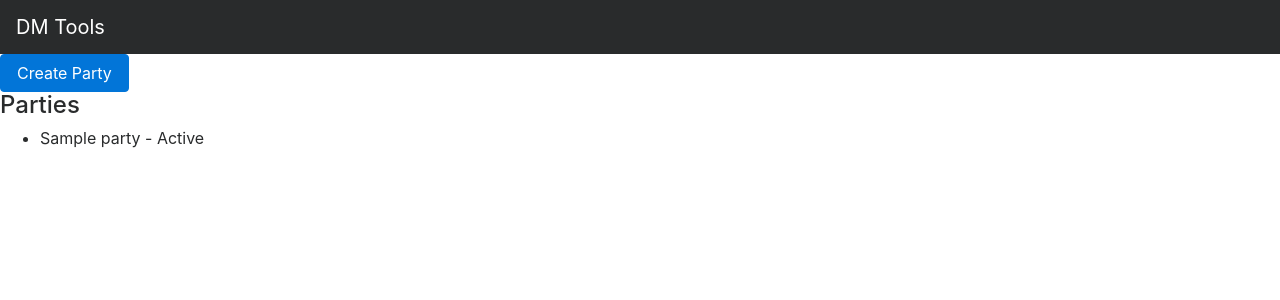
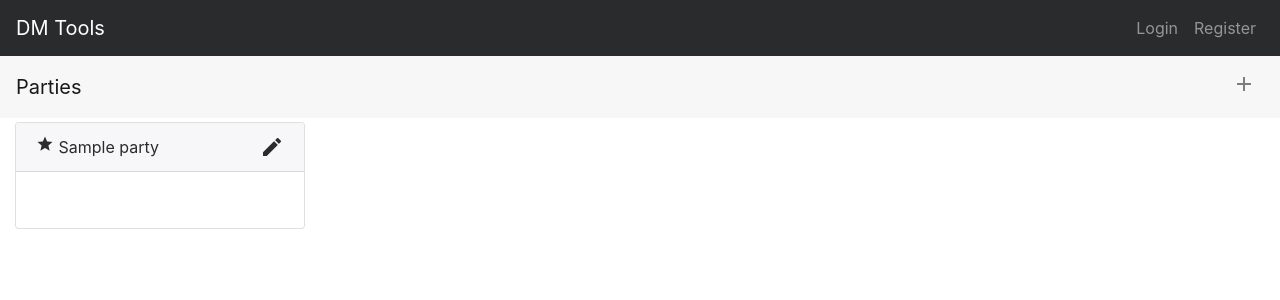
Before and after one commit to acaggiano/dmtools, a Django app: template dmdashboard/templates/dmdashboard/parties.html in a window 1280 px wide. Shown: the top 300 px of the page. Run offline with Django 3.2, Linux system fonts and the light colour scheme; the template is opened without the code that fills it: most values are stand-ins (such as "Sample title", 1, 10 or a date in 2020); parts of the project's set-up code (start-up, migrations or seed data) failed here and were passed over; some libraries are stand-ins or nearby versions.

Commit message:
mostly style changes

```diff
--- a/dmdashboard/templates/dmdashboard/base.html
+++ b/dmdashboard/templates/dmdashboard/base.html
@@ -1,6 +1,7 @@
 {% load static %}
 <!DOCTYPE html>
 <html lang="en">
+
 <head>
     <meta charset="utf-8">
     <meta name="viewport" content="width=device-width, initial-scale=1">
@@ -9,14 +10,10 @@
     <meta name="description" content="">
     <meta name="author" content="">
     <link rel="icon" href="/favicon.ico">
-
     <title></title>
-
     <!-- Bootstrap CSS -->
     <link rel="stylesheet" href="https://maxcdn.bootstrapcdn.com/bootstrap/4.0.0-alpha.6/css/bootstrap.min.css" integrity="sha384-rwoIResjU2yc3z8GV/NPeZWAv56rSmLldC3R/AZzGRnGxQQKnKkoFVhFQhNUwEyJ" crossorigin="anonymous">
-
-    <link href="https://fonts.googleapis.com/icon?family=Material+Icons"
-      rel="stylesheet">
+    <link href="https://fonts.googleapis.com/icon?family=Material+Icons" rel="stylesheet">
     <!-- My CSS -->
     <!-- <link rel="stylesheet" href="css/style.css"> -->
     <style type="text/css">
@@ -29,37 +26,61 @@
         z-index: 10000;
         top: 60px;
     }
+
     li:empty {
         display: none;
     }
 
-    .card:not(.flash){
+    #main .card {
         height: 100%;
     }
-    .material-button {
-        position: absolute;
-        bottom: 30px;
-        right: 30px;
-        padding: 0;
-        border: none;
-        background-color: #CC1111;
-        color: #fff;
-        width: 56px;
-        height: 56px;
-        font-size: 30px;
-        border-radius: 100%;
+    /* Rules for sizing the icon. */
+
+    .material-icons.md-18 {
+        font-size: 18px;
+    }
+
+    .material-icons.md-24 {
+        font-size: 24px;
+    }
+
+    .material-icons.md-36 {
+        font-size: 36px;
+    }
+
+    .material-icons.md-48 {
+        font-size: 48px;
+    }
+    /* Rules for using icons as black on a light background. */
+
+    .material-icons.md-dark {
+        color: rgba(0, 0, 0, 0.54);
+    }
+
+    .material-icons.md-dark.md-inactive {
+        color: rgba(0, 0, 0, 0.26);
+    }
+    /* Rules for using icons as white on a dark background. */
+
+    .material-icons.md-light {
+        color: rgba(255, 255, 255, 1);
+    }
+
+    .material-icons.md-light.md-inactive {
+        color: rgba(255, 255, 255, 0.3);
     }
     </style>
 </head>
+
 <body>
     <nav class="navbar navbar-toggleable-md navbar-inverse bg-inverse">
         <button class="navbar-toggler navbar-toggler-right" type="button" data-toggle="collapse" data-target="#navbarSupportedContent" aria-controls="navbarSupportedContent" aria-expanded="false" aria-label="Toggle navigation">
             <span class="navbar-toggler-icon"></span>
         </button>
         <a class="navbar-brand" href="{% url 'index' %}">DM Tools</a>
-      {% if user.is_authenticated %}
         <div class="collapse navbar-collapse" id="navbarSupportedContent">
             <ul class="navbar-nav ml-auto">
+                {% if user.is_authenticated %}
                 <li class="nav-item">
                     <a href="{% url 'parties' %}" class="nav-link">Parties</a>
                 </li>
@@ -69,23 +90,28 @@
                 <li class="nav-item">
                     <a class="nav-link" href="{% url 'logout' %}">Log Out</a>
                 </li>
+                {% else %}
+                <li class="nav-item">
+                    <a class="nav-link" href="{% url 'login' %}">Login</a>
+                </li>
+                <li class="nav-item">
+                    <a class="nav-link" href="{% url 'register' %}">Register</a>
+                </li>
+                {% endif %}
+            </ul>
         </div>
-      {% endif %}
     </nav>
-
     <main>
         {% block content %} {% endblock %}
     </main>
-
     <!-- Vendor Scripts -->
     <!-- <script src="https://unpkg.com/vue" type="text/javascript"></script> -->
     <script src="https://code.jquery.com/jquery-3.2.1.min.js" integrity="sha256-hwg4gsxgFZhOsEEamdOYGBf13FyQuiTwlAQgxVSNgt4=" crossorigin="anonymous"></script>
     <script src="https://cdnjs.cloudflare.com/ajax/libs/tether/1.4.0/js/tether.min.js" integrity="sha384-DztdAPBWPRXSA/3eYEEUWrWCy7G5KFbe8fFjk5JAIxUYHKkDx6Qin1DkWx51bBrb" crossorigin="anonymous"></script>
     <script src="https://maxcdn.bootstrapcdn.com/bootstrap/4.0.0-alpha.6/js/bootstrap.min.js" integrity="sha384-vBWWzlZJ8ea9aCX4pEW3rVHjgjt7zpkNpZk+02D9phzyeVkE+jo0ieGizqPLForn" crossorigin="anonymous"></script>
-
     <!-- My Scripts -->
     <script type="text/javascript" src="{% static 'utils.js' %}"></script>
     <script type="text/javascript" src="{% static 'initiatives.js' %}"></script>
+</body>
 
-  </body>
 </html>
--- a/dmdashboard/templates/dmdashboard/parties.html
+++ b/dmdashboard/templates/dmdashboard/parties.html
@@ -1,32 +1,40 @@
-{% extends 'dmdashboard/base.html' %}
+{% extends 'dmdashboard/base.html' %} {% block content %}
 
-{% block content %}
-<style type="text/css">
-  .flash {
-    position: absolute;
-    right: 25%;
-    left: 25%;
-    padding: 10px;
-    box-shadow: 2px 2px 2px #333;
-    z-index: 10000;
-    top: 60px;
-  }
-</style>
-{% include 'dmdashboard/partials/party-modal.html' %}
-{% include 'dmdashboard/partials/edit-party.html' %}
-
+{% include 'dmdashboard/partials/party-modal.html' %} {% include 'dmdashboard/partials/edit-party.html' %}
 <div class="flash card col-lg-6 ml-auto mr-auto text-white card-success text-center"></div>
-<a href="" class="btn btn-primary" data-toggle="modal" data-target="#create-party">Create Party</a>
-<div class="row">
-    <div id="parties" class="col">
-        <h4>Parties</h4>
-        <ul>
-        	{% for party in parties %}
-        	<li><a data-toggle="modal" data-target="#edit-party" data-slug="{{ party.slug }}" class="party-link">{{ party.name }}</a> {% if party.id == active.id %} - Active {% endif %}</li>
-        	{% empty %}
-        	<li>You ain't got no parties</li>
-        	{% endfor %}
-        </ul>
+<nav class="navbar navbar-toggleable-md navbar-light bg-faded">
+    <button class="navbar-toggler navbar-toggler-right" type="button" data-toggle="collapse" data-target="#navbarSupportedContent" aria-controls="navbarSupportedContent" aria-expanded="false" aria-label="Toggle navigation">
+        <span class="navbar-toggler-icon"></span>
+    </button>
+    <li class="navbar-brand" href="">Parties</li>
+    <ul class="navbar-nav ml-auto">
+        <li class="nav-item">
+            <a href="" class="nav-link" data-toggle="modal" data-target="#create-party"><i class="material-icons">add</i></a>
+        </li>
+    </ul>
+</nav>
+<div id="parties" class="container-fluid">
+    <div class="row">
+        {% for party in parties %}
+        <div class="col-lg-4 col-xl-3 col-md-6 my-1">
+            <div class="card">
+                <div class="card-header">
+                    &nbsp;{{ party.name }} {% if party.id == active.id %} <i class="material-icons md-18 float-left">star</i>{% endif %}<a data-toggle="modal" data-target="#edit-party" data-slug="{{ party.slug }}" class="party-link"><i class="material-icons float-right">edit</i></a>
+                </div>
+                <div class="card-block">
+                    <ul class="list-unstyled">
+                    {% for character in characters %}
+                        {% if character.party == party %}
+                        <li>{{ character.name }}</li>
+                        {% endif%}
+                    {% endfor %}
+                    </ul>
+                </div>
+            </div>
+        </div>
+        {% empty %}
+        <p>You ain't got no parties</p>
+        {% endfor %}
     </div>
 </div>
 {% endblock %}
--- a/dmdashboard/views.py
+++ b/dmdashboard/views.py
@@ -145,7 +145,7 @@ def edit_party(request, party_slug):
 def characters(request):
 	user = request.user
 
-	characters = Character.objects.filter(dm=user)
+	characters = Character.objects.filter(dm=user).order_by('party')
 
 	context = { 'characters': characters}
 
--- a/dmtools/static/initiatives.js
+++ b/dmtools/static/initiatives.js
@@ -1,16 +1,18 @@
 function addPlayer() {
 	var player_list = document.getElementById("initiatives-list");
 
+	var enemy_name = prompt("Enter Enemy Name");
+
 	var row = document.createElement("div");
-	row.className = "form-group row";
+	row.className = "form-group row enemy";
 
 	var button = document.createElement("i");
-	button.innerHTML = "edit";
+	button.innerHTML = "mood_bad";
 	button.className = "material-icons col-sm-1";
 
 	var label = document.createElement("label");
 	label.className = "name col-sm";
-	label.innerHTML = "Enemy";
+	label.innerHTML = enemy_name;
 	label.setAttribute("onblur","setAttribute('contenteditable', 'false')");
 
 	var text = document.createTextNode(" ");
@@ -42,3 +44,10 @@ function initiativeSort() {
 	});
 	$("#initiatives-modal").modal("hide");
 }
+
+$("#initiatives-form :reset").on("click", function(e) {
+	var enemies = document.getElementById("initiatives-form").querySelectorAll(".enemy");
+	for(enemy of enemies){
+		enemy.remove();
+	}
+})
```
Also changed, not shown: dmdashboard/templates/dmdashboard/characters.html (+19 -5 lines), dmdashboard/templates/dmdashboard/dashboard.html (+5 -3 lines), dmdashboard/templates/dmdashboard/login.html (+11 -3 lines), dmdashboard/templates/dmdashboard/partials/initiatives.html (+7 -6 lines), dmdashboard/templates/dmdashboard/register.html (+11 -3 lines), db.sqlite3. Lines whose indentation alone changed are shown as unchanged.
